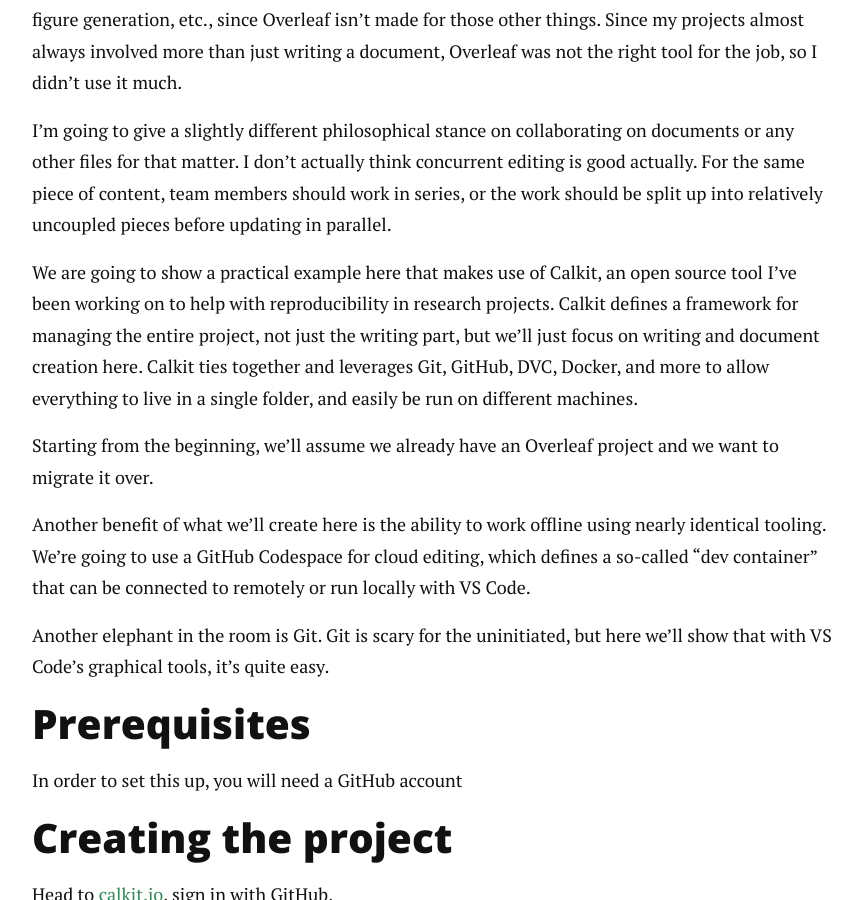
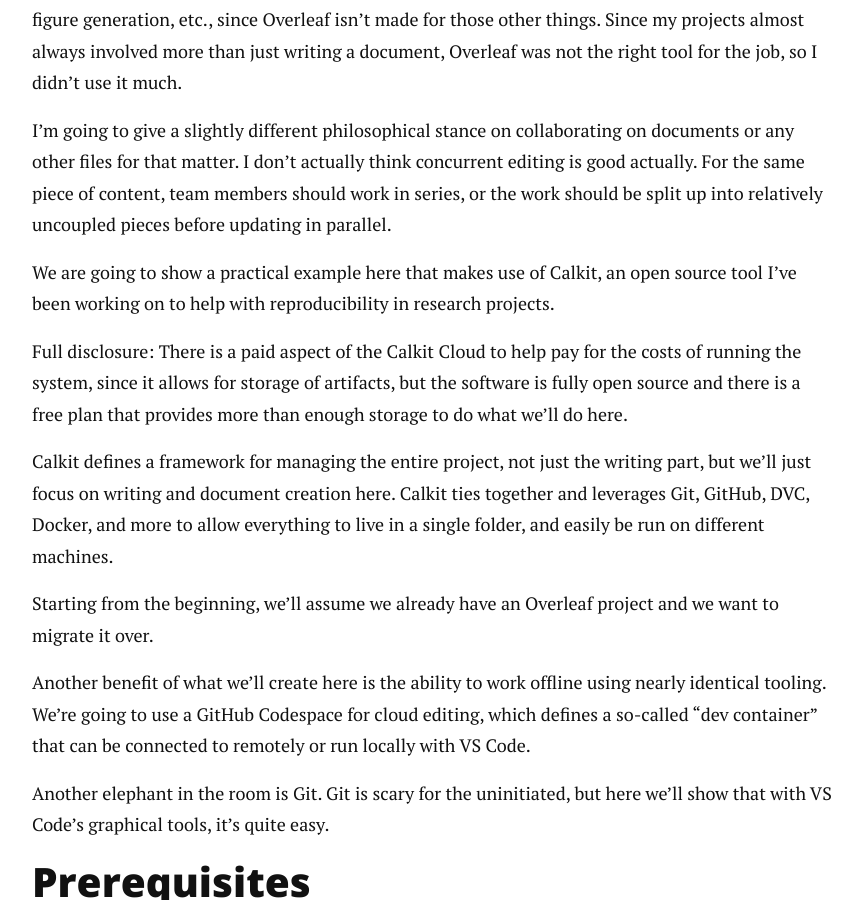
Before and after one commit to petebachant/petebachant.github.io, a Jekyll site: the page built from _posts/2024-12-13-latex-collab.markdown, in a window 1280 px wide and 900 px high, scrolled down 642 px. Shown: the whole window, without its empty margins (208-1070 px from the left). Built offline with Jekyll 4.4.1, drawn with Linux system fonts in a browser that asks for light colours; nearby versions of some CDN libraries; comment, search, counter and statistics services are not loaded.

Commit message:
Add disclosure

```diff
--- a/_posts/2024-12-13-latex-collab.markdown
+++ b/_posts/2024-12-13-latex-collab.markdown
@@ -33,6 +33,13 @@
 Calkit, an open source
 tool I've been working on to help with reproducibility in
 research projects.
+
+Full disclosure: There is a paid aspect of the Calkit Cloud
+to help pay for the costs of running the system,
+since it allows for storage of artifacts,
+but the software is fully open source and there is a free plan
+that provides more than enough storage to do what we'll do here.
+
 Calkit defines a framework for managing the entire project,
 not just the writing part,
 but we'll just focus on writing and document creation here.
```
